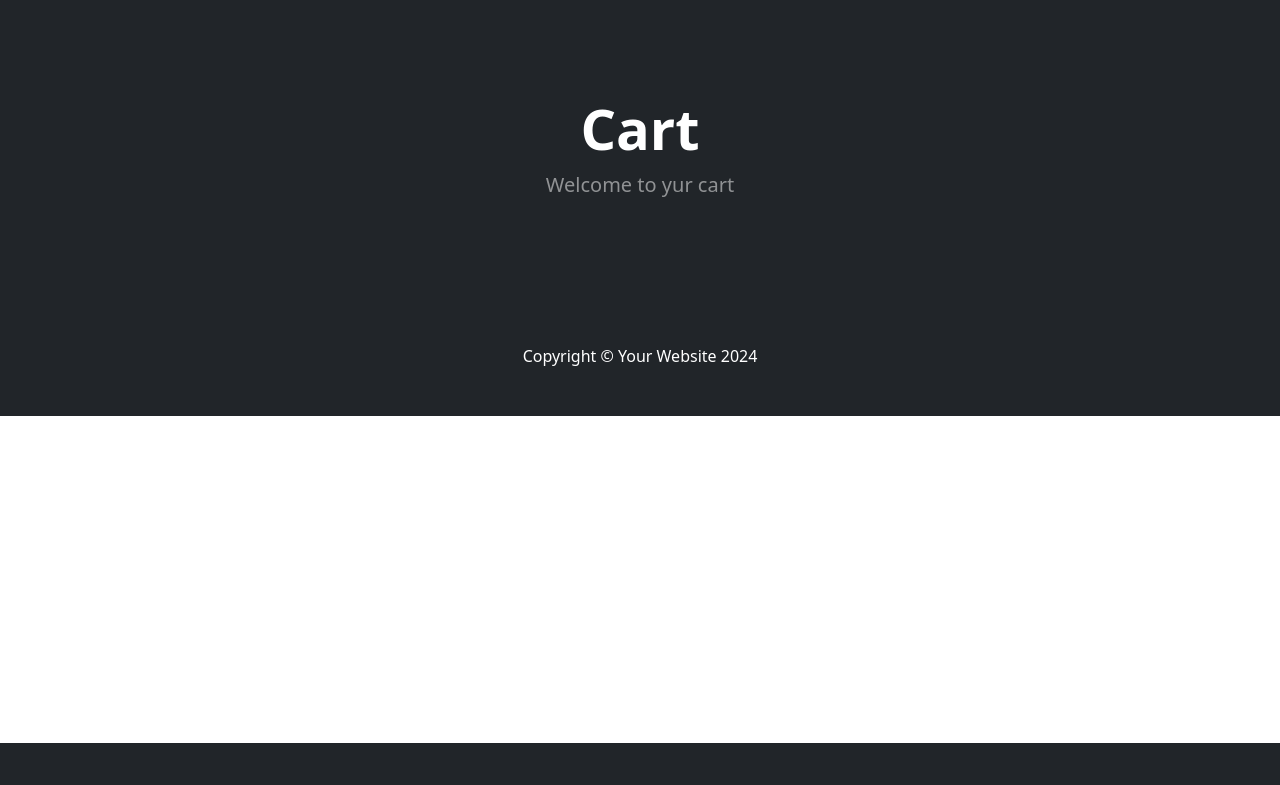
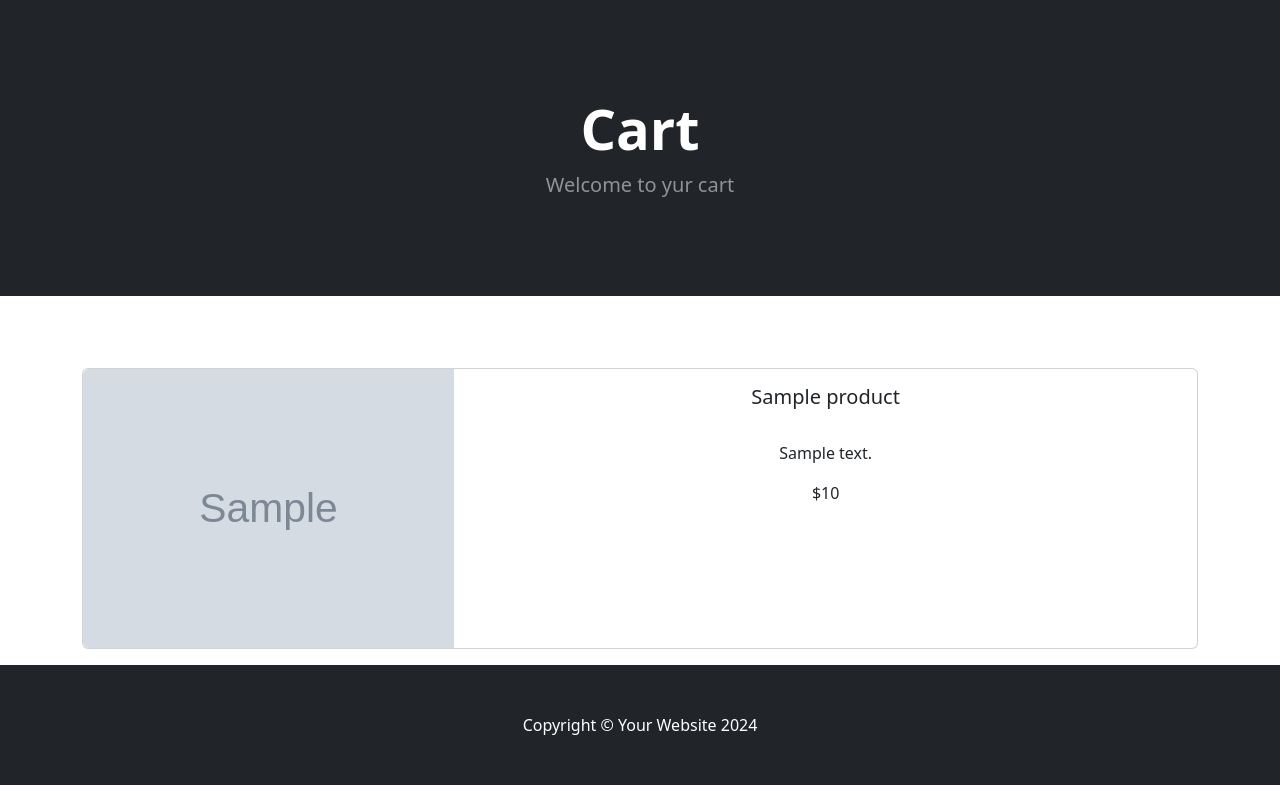
Before and after one commit to cristiol/Ecommerce_django, a Django app: template cart/templates/cart_summary.html in a window 1280 px wide. Shown: the part 57-842 px from the top of the page. Before the commit the page ends 800 px from the top, so only its background shows below. Run offline with Django 3.2, Linux system fonts and the light colour scheme; the template is opened without the code that fills it: most values are stand-ins (such as "Sample title", 1, 10 or a date in 2020); grey boxes marked "Sample" are stand-in pictures; some libraries are stand-ins or nearby versions.

Commit message:
add cart page

```diff
--- a/cart/templates/cart_summary.html
+++ b/cart/templates/cart_summary.html
@@ -12,5 +12,56 @@
     </div>
 </header>
 
+{% for product in cart_products %}
+<br>
+<br>
+<div class="container">
+<br/>
+
+
+<div class="card mb-3">
+  <div class="row g-0">
+    <div class="col-md-4">
+      <img src="{{ product.image.url }}" class="img-fluid rounded-start" alt="...">
+    </div>
+    <div class="col-md-8">
+      <div class="card-body">
+        <center>
+        <h5 class="card-title">{{ product.name }}</h5>
+        <br/>
+        <p class="card-text justified">{{ product.description }}</p>
+
+        {% if product.is_sale %}
+        <div class="d-flex justify-content-center small text-warning mb-2">
+                <div class="bi-star-fill"></div>
+                &nbsp;&nbsp;Sale!&nbsp;&nbsp;
+                <div class="bi-star-fill"></div>
+                </div>
+
+                <!-- Product price-->
+                <strike>
+                ${{ product.price }}
+                </strike>
+                &nbsp;
+                ${{ product.sale_price }}
+
+
+
+        {% else %}
+            ${{ product.price }}
+
+        {% endif %}
+            <br/><br/>
+
+            <br/><br/>
+
+
+    </center>
+      </div>
+    </div>
+  </div>
+</div>
+</div>
+{% endfor%}
 
 {% endblock %}
--- a/cart/views.py
+++ b/cart/views.py
@@ -6,7 +6,9 @@ from django.contrib import messages
 
 
 def cart_summary(request):
-    return render(request, 'cart_summary.html', {})
+    cart = Cart(request)
+    cart_products = cart.get_prods()
+    return render(request, 'cart_summary.html', {'cart_products': cart_products})
 
 
 def cart_add(request):
```
Also changed, not shown: cart/cart.py (+11 -0 lines), db.sqlite3.
